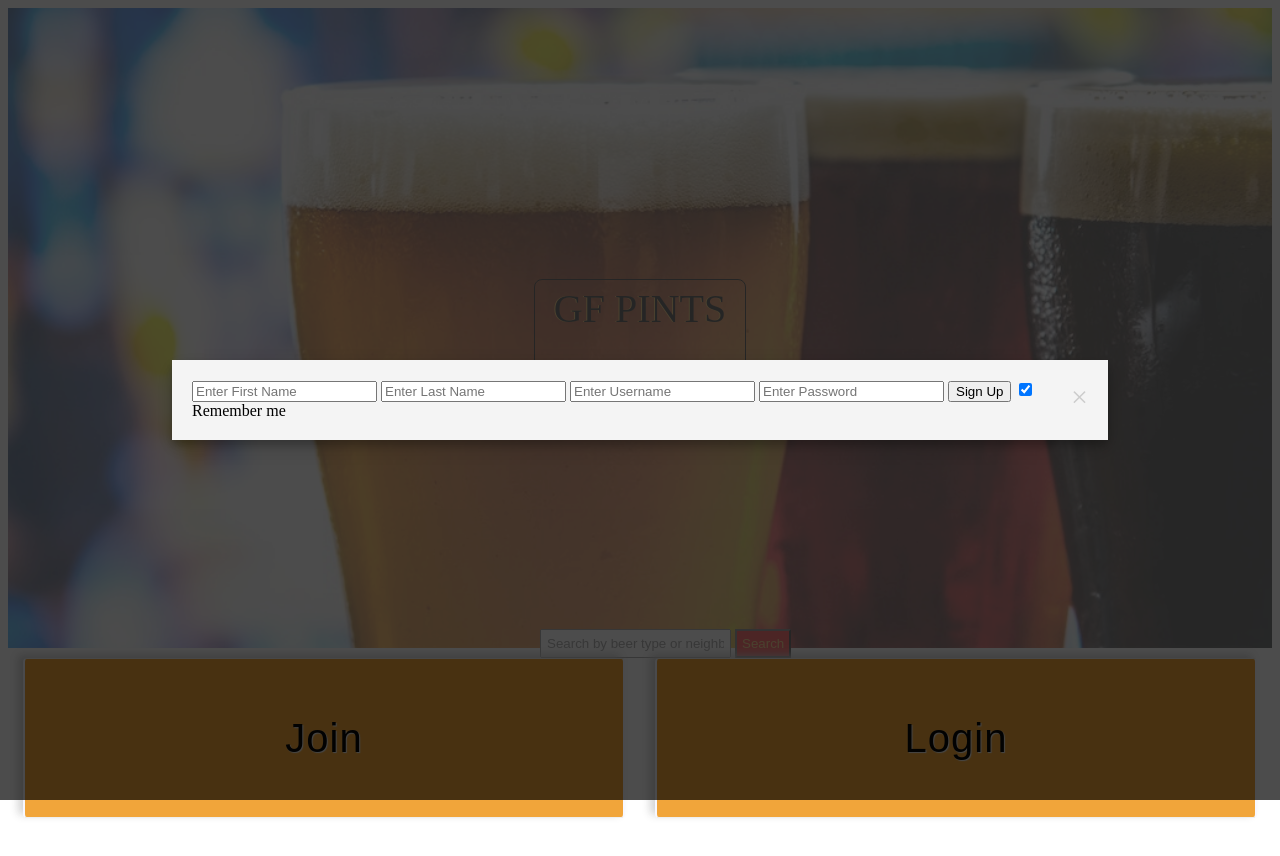
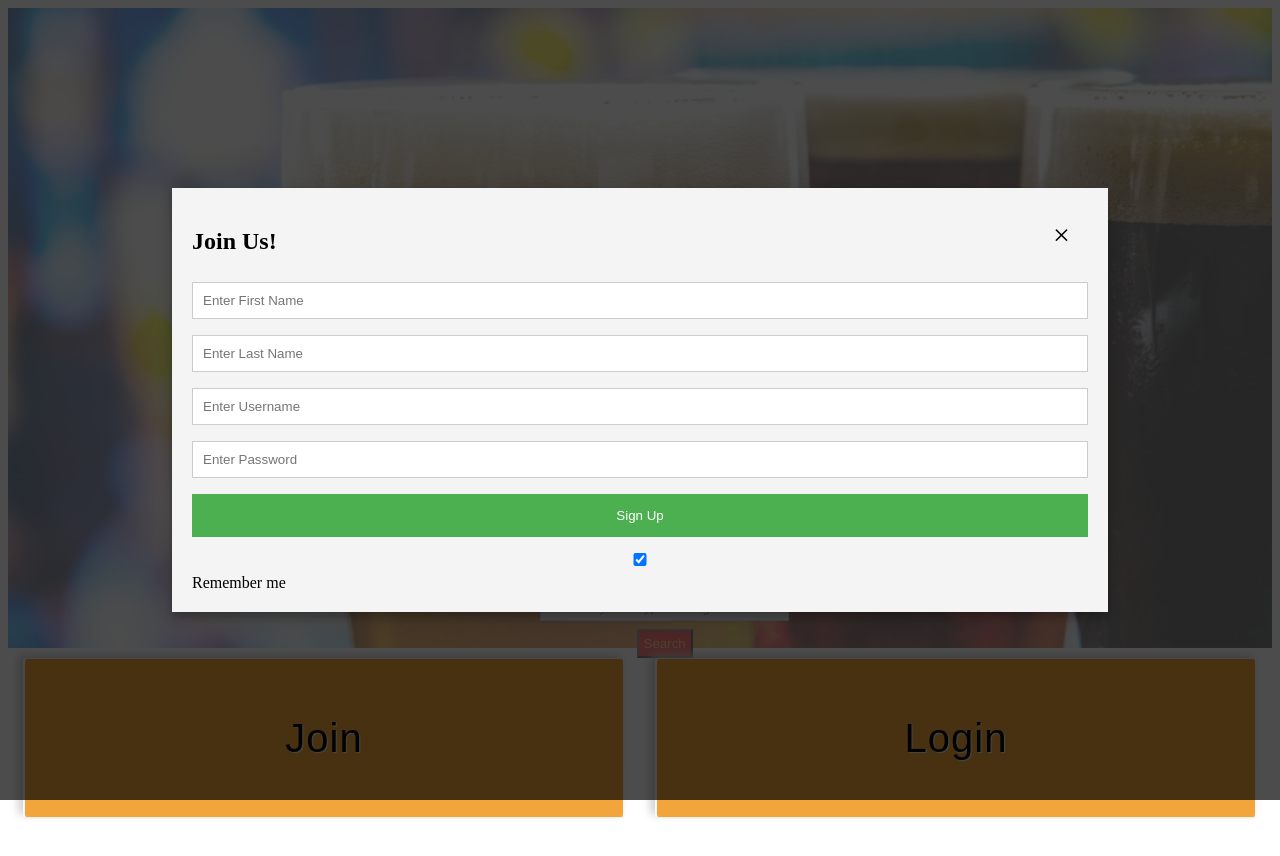
Before and after one commit to tanyagriego/node-api, a website: page public/index.html in a window 1280 px wide. Both pictures are taken after a click on the button "Join". Drawn offline with nearby package versions, Linux system fonts and the light colour scheme.

Commit message:
form adjustments

```diff
--- a/public/css/media.css
+++ b/public/css/media.css
@@ -113,17 +113,42 @@
         box-shadow: 0 5px 8px 0 rgba(0, 0, 0, 0.2),0 7px 20px 0  rgba(0, 0, 0, 0.17);
         animation-name: modalopen;
         animation-duration: 1s;
+    }
 
+    input {
+        width: 100%;
+        padding: 10px;
+        margin: 8px 0;
+        display: inline-block;
+        border: 1px solid #ccc;
+        box-sizing: border-box;
+      }
+
+      .registration, .login {
+        background-color: #4CAF50;
+        color: white;
+        padding: 14px 20px;
+        margin: 8px 0;
+        border: none;
+        cursor: pointer;
+        width: 100%;
+      }
+
+      button:hover {
+        opacity: 0.8;
     }
 
     .closeBtn {
-        color: #ccc;
+        color: black;
         float: right;
         font-size: 30px;
+        width: auto;
+        padding: 10px 18px;
+        /* background-color: #f44336; */
     }
 
     .closeBtn:hover, .closeBtn:focus {
-        color: black;
+        color: red;
         text-decoration: none;
         cursor: pointer;
     }
--- a/public/index.html
+++ b/public/index.html
@@ -29,6 +29,7 @@
             <div class="register-container" id="modal">
                 <form class="register-form" id="modal-content">
                     <span class="closeBtn">&times;</span>
+                    <h2>Join Us!</h2>
                     <input type="text" class="first-name" placeholder="Enter First Name" name="first-name" required></input>
                     <input type="text" class="last-name" placeholder="Enter Last Name" name="last-name" required></input>
                     <input type="text" class="username" placeholder="Enter Username" name="username" required></input>
@@ -41,9 +42,10 @@
             <div class="login-container" id="modal">
                 <form class="login-form" id="modal-content">
                     <span class="closeBtn">&times;</span>
+                    <h2>Login</h2>
                     <input type="text" class="username" placeholder="User Name" name="username" required></input>
                     <input type="password" class="password" placeholder="Enter Password" name="password" required>
-                    <button type="submit" value="login" class="Login">Sign In</button>
+                    <button type="submit" value="login" class="login">Sign In</button>
                     <input type="checkbox" checked="checked" name="remember">Remember me</input>
                 </form>
             </div>
```
